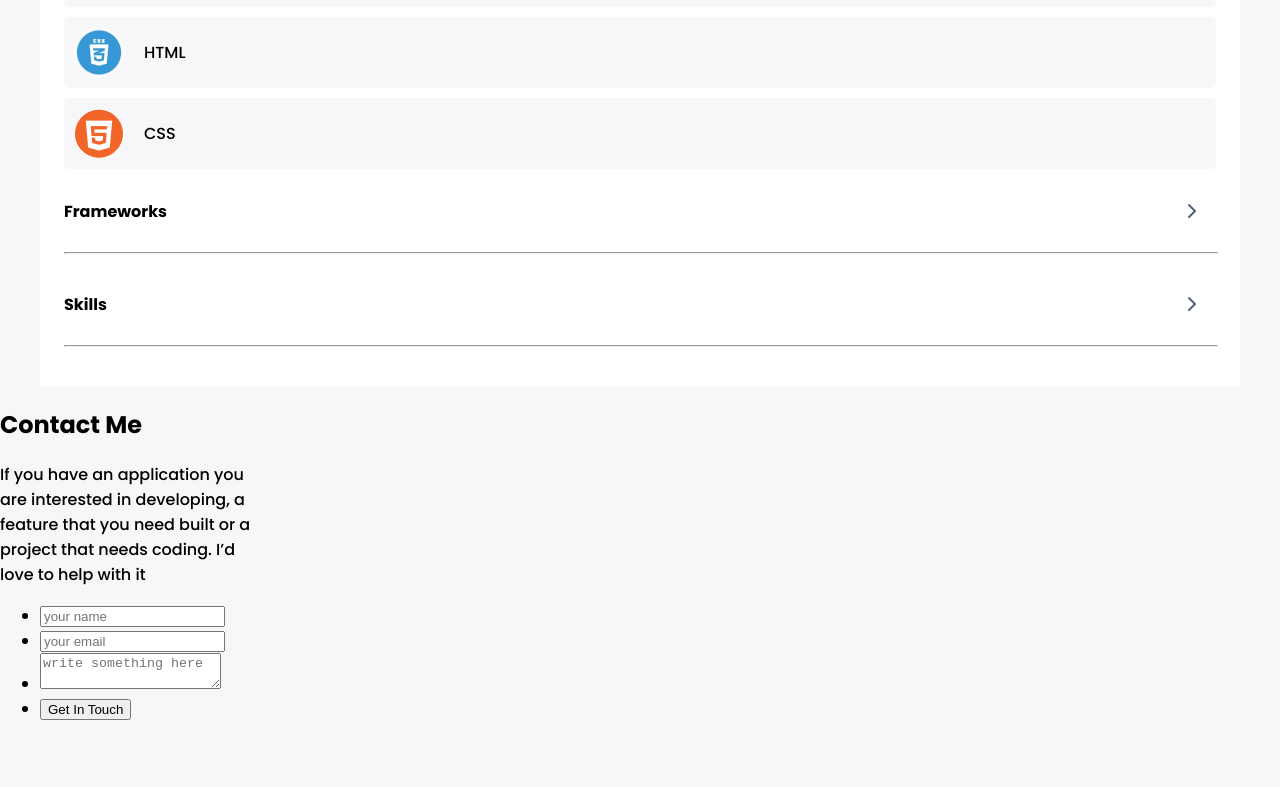
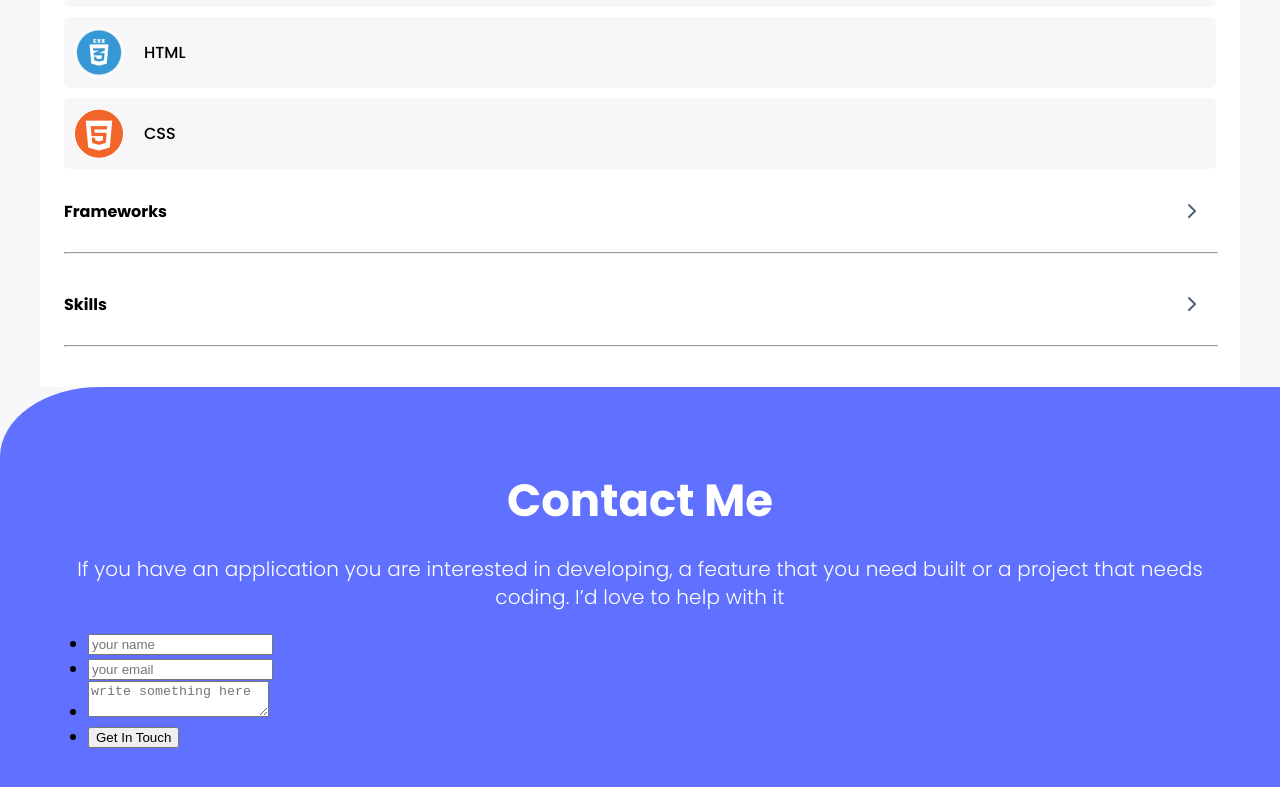
Before and after one commit to Hirwacardinalloic/PORTFOLIO, a website: page index.html in a window 1280 px wide. Shown: the part 4272-5059 px from the top of the page. Before the commit the page ends 4993 px from the top, so only its background shows below. Drawn offline with Linux system fonts and the light colour scheme.

Commit message:
Update contact CSS

```diff
--- a/index.html
+++ b/index.html
@@ -299,14 +299,15 @@
           </section>
         </div>
       </section>
-      <section class="form">
-        <form action="https://formspree.io/f/mqknjqvv" method="post">
-          <h1>Contact Me</h1>
+      <section class="contact">
+        <div class="contact-content">
+        <h1>Contact Me</h1>
           <p>
-            If you have an application you<br />are interested in developing, a<br />feature
-            that you need built or a<br />project that needs coding. I’d<br />
+            If you have an application you are interested in developing, a feature
+            that you need built or a project that needs coding. I’d
             love to help with it
           </p>
+        <form action="https://formspree.io/f/mqknjqvv" method="post">
           <ul class="form-sections">
             <li>
               <label for="name"></label>
@@ -346,6 +347,7 @@
             </li>
           </ul>
         </form>
+      </div>
       </section>
 </body>
 </html>
--- a/style.css
+++ b/style.css
@@ -321,3 +321,33 @@ body {
 .lang .lang-exp .no-1 span i {
   color: #acb7c3;
 }
+
+/* contact-form */
+
+.contact{
+  background:  #6070FF;
+  padding: 3rem;
+  padding-top: 5rem;
+  border-top-left-radius: 100px 70px;
+  display: flex;
+  flex-direction: column;
+  align-content: center;
+}
+.contact-content h1{
+  padding: 0;
+  margin: 0;
+  font-family: 'Poppins',sans-serif;
+  font-weight: 700;
+  font-size: 45px;
+  color: #fff;
+  text-align: center;
+}
+.contact-content p{
+  font-family: 'Poppins',sans-serif;
+  font-weight: 300;
+  font-size: 20px;
+  color: #fff;
+  text-align: center;
+  line-height: 28px;
+  letter-spacing: 0.01rem;
+}
```
